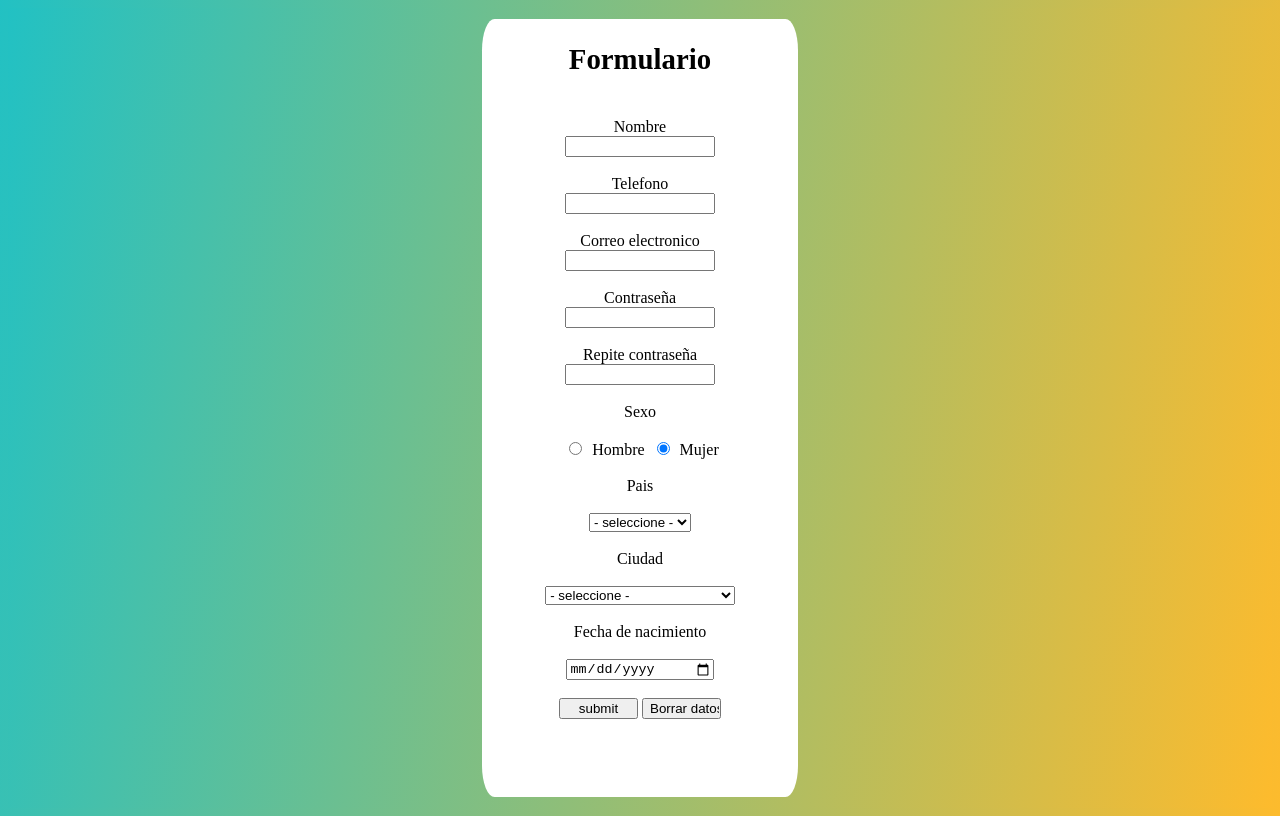
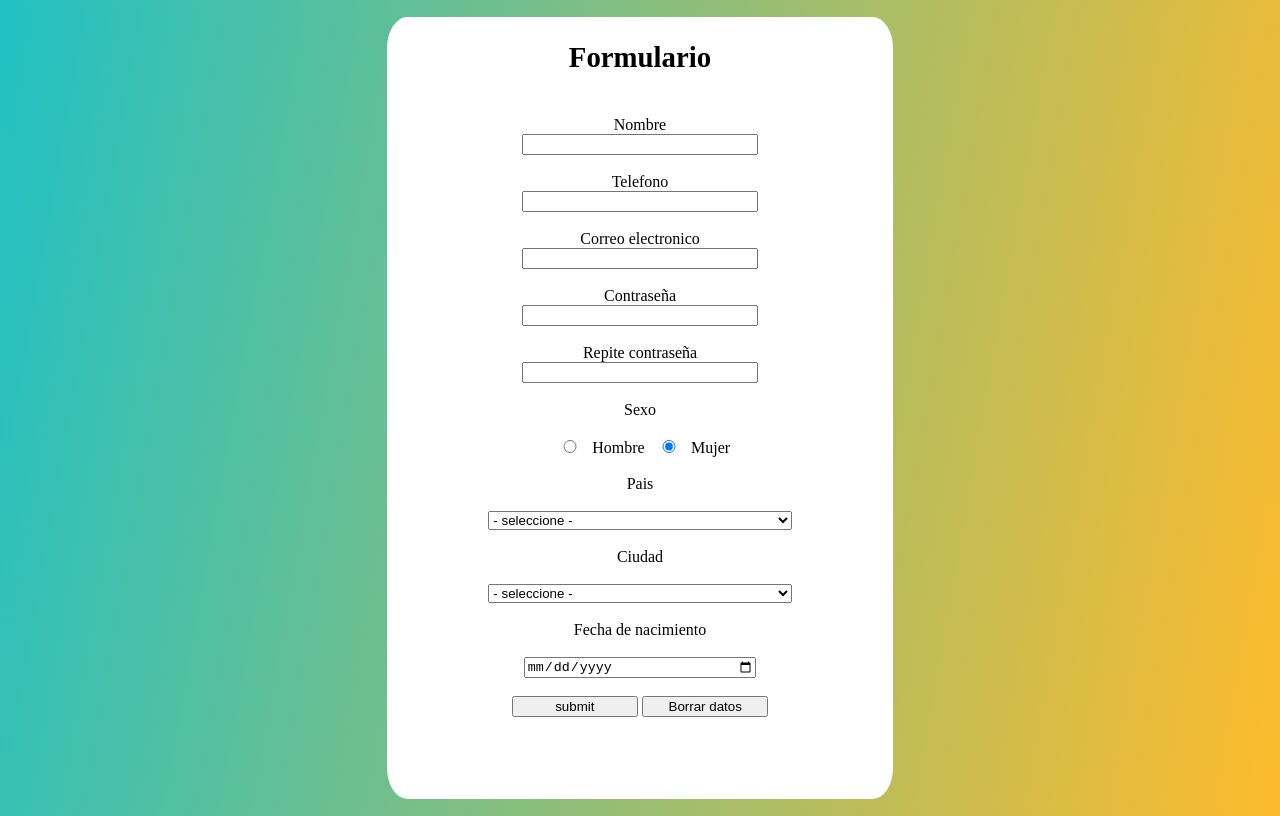
Before and after one commit to cristianyil/cristianyil.github.io, a plain HTML site: page index.html in a window 1280 px wide. Drawn offline with Linux system fonts and the light colour scheme.

Commit message:
Update style.css

```diff
--- a/style.css
+++ b/style.css
@@ -7,6 +7,8 @@ html {
 
 h2 {
   font-size: 180%;
+padding-left: 5%;
+padding-right: 5%;
 }
 
 body {
@@ -34,7 +36,7 @@ input {
 form {
   border-radius: 4%;
   background-color: white;
-  width: 25%;
+  width: 40%;
   text-align: center;
   margin: auto;
 
@@ -52,6 +54,6 @@ form {
   height: 60%;
 }
 
-#ciudad {
+#ciudad,#pais {
   width: 60%;
 }
```
